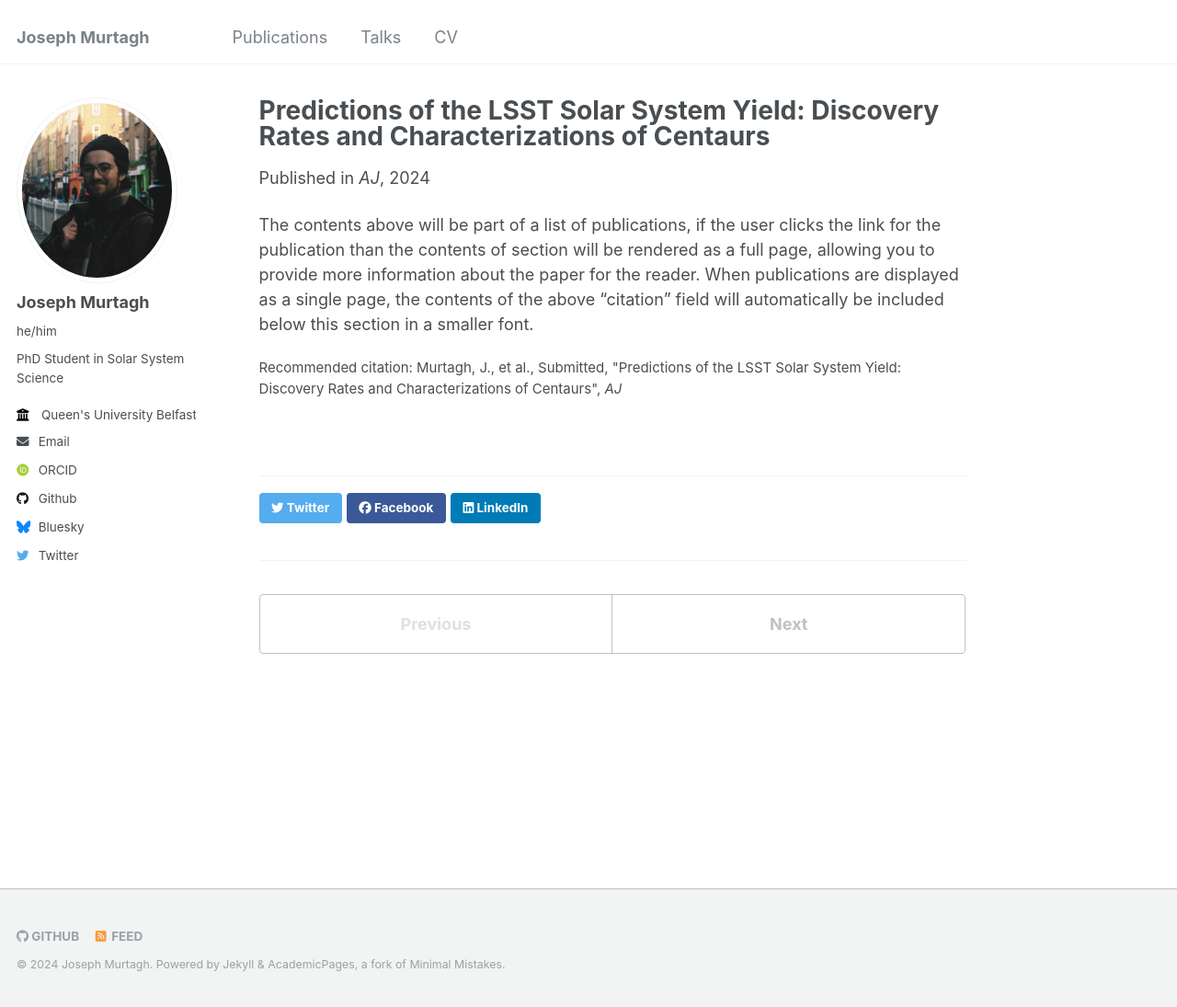
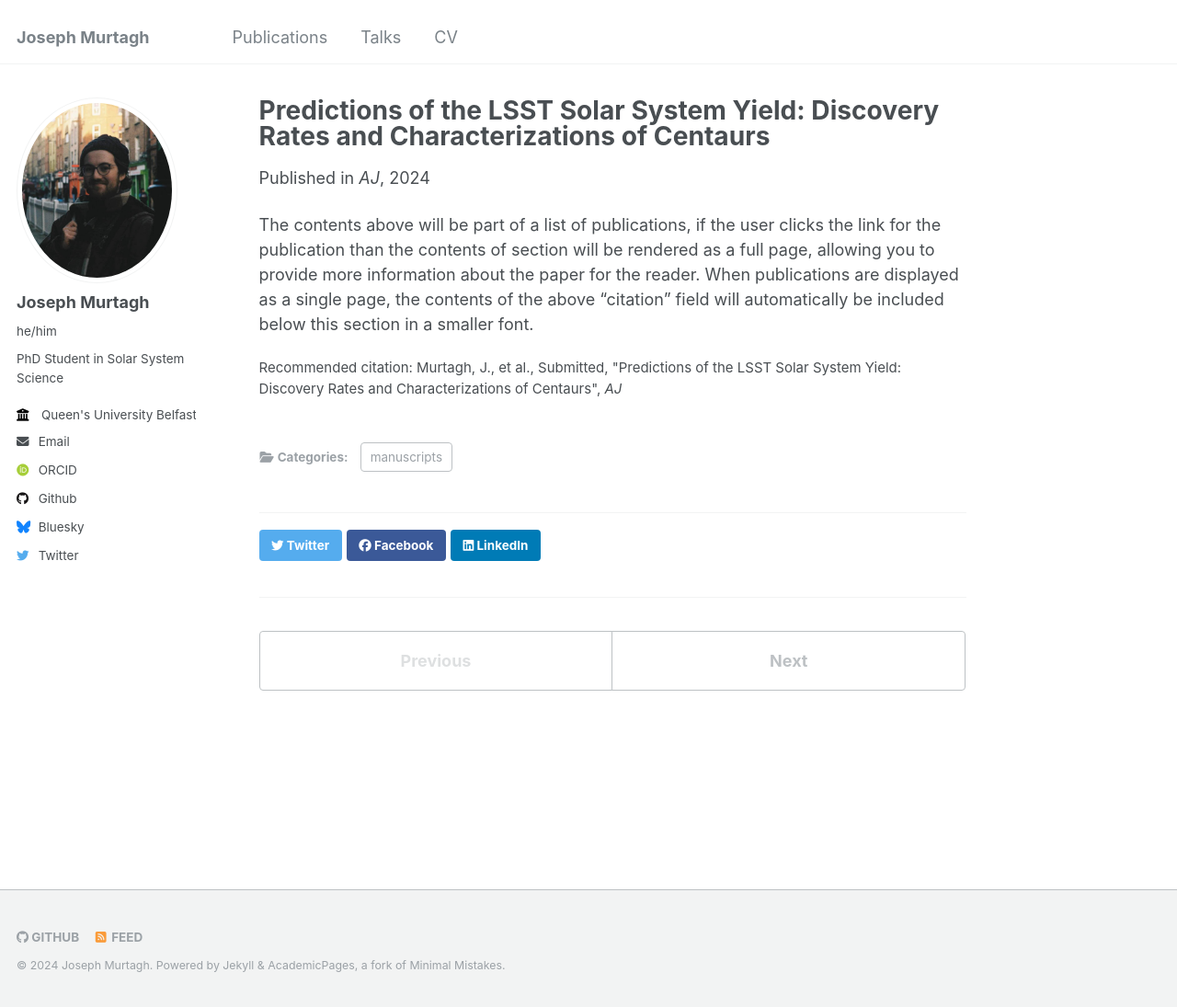
Before and after one commit to astjoephysics/astjoephysics.github.io, a Jekyll site: the page built from _publications/lsstcentaurs.md, in a window 1280 px wide and 1095 px high. Shown: the whole window at 92% size. Built offline with Jekyll 4.4.1, drawn with Linux system fonts in a browser that asks for light colours; some web fonts are replaced; some of the changed lines change nothing that is shown.

Commit message:
update posts

```diff
--- a/_publications/lsstcentaurs.md
+++ b/_publications/lsstcentaurs.md
@@ -1,7 +1,7 @@
 ---
 title: "Predictions of the LSST Solar System Yield: Discovery Rates and Characterizations of Centaurs"
-# collection: publications
-# category: manuscripts
+collection: publications
+category: manuscripts
 permalink: /publication/lsstcentaurs
 excerpt: 'This paper builds a dynamical+colour model for the Centaurs and uses the survey simulator Sorcha to place the very first limits of their discoverability and characterisation potential within the LSST'
 # date: 'Submitted'
```
